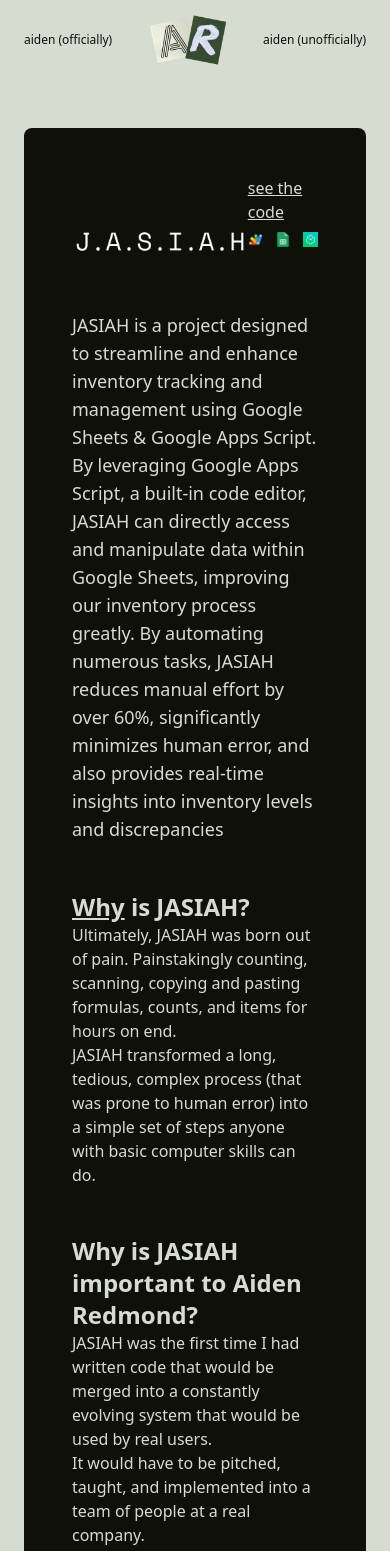
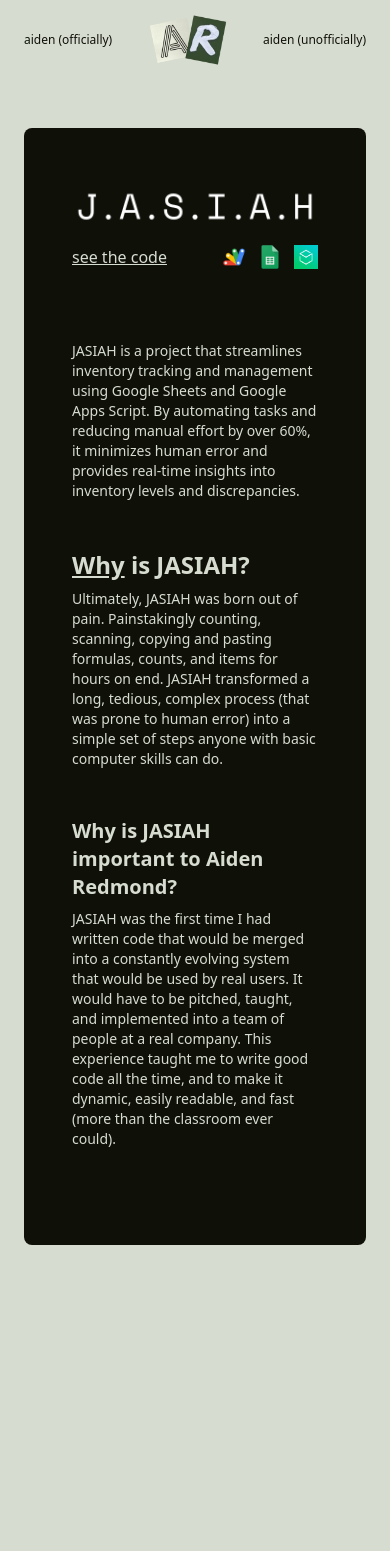
Before and after one commit to aredmondd/portfolio, a Vue app in the folder aidenredmond/: page /JASIAH in a window 390 px wide. Shown: the top 1551 px of the page. After the commit the page ends 1293 px from the top, so only its background shows below. Built offline with nearby package versions, Linux system fonts and the light colour scheme.

Commit message:
mobile view

```diff
--- a/aidenredmond/src/views/Officially/JASIAH.vue
+++ b/aidenredmond/src/views/Officially/JASIAH.vue
@@ -1,8 +1,23 @@
 <template>
         <div class="flex flex-col flex-1 my-12 p-12 bg-black rounded-lg text-white">
-        <div class="flex justify-between items-end mb-12">
+
+        <!-- mobile version -->
+        <div class="hidden sm:flex flex-col">
+            <img src="../../assets/images/jasiah.png" alt="" class="invert w-80 mb-2">
+            <div class="flex justify-between items-start pb-4">
+                <a href="https://github.com/aredmondd/jasiah" target="_blank" class="underline mb-2">see the code</a>
+                <div class="flex space-x-3">
+                    <a target="_blank" href="https://developers.google.com/apps-script"><img src="../../assets/images/gas.png" alt="" class="w-6"></a>
+                    <a target="_blank" href="https://workspace.google.com/products/sheets/"><img src="../../assets/images/gs.png" alt="" class="w-6"></a>
+                    <a target="_blank" href="https://apps.shopify.com/stocky"><img src="../../assets/images/stocky.webp" alt="" class="w-6"></a>
+                </div>
+            </div>
+        </div>
+
+        <!-- desktop version -->
+        <div class="sm:hidden flex justify-between items-end mb-12">
             <div>
-                <img src="../../assets/images/jasiah.png" alt="" width="300" class="invert">
+                <img src="../../assets/images/jasiah.png" alt="" class="invert w-80">
             </div>
             <div class="flex flex-col items-end pb-4">
                 <a href="https://github.com/aredmondd/jasiah" target="_blank" class="underline mb-2">see the code</a>
@@ -13,21 +28,16 @@
                 </div>
             </div>
         </div>
-        <p class="text-left text-lg mb-12 text-opacity-75">JASIAH is a project designed to streamline and enhance inventory tracking and
-            management using Google Sheets & Google Apps Script. <br> By leveraging Google Apps
-            Script, a built-in code editor, JASIAH can directly access and manipulate data within
-            Google Sheets, improving our inventory process greatly.
-            By automating numerous tasks, JASIAH reduces manual eﬀort by over 60%, significantly
-            minimizes human error, and also provides real-time insights into inventory levels and
-            discrepancies</p>
 
-        <h2 class="font-bold text-2xl"><span class="underline">Why</span> is JASIAH?</h2>
-        <p class="text-md mb-12">Ultimately, JASIAH was born out of pain. Painstakingly counting, scanning, copying and pasting formulas, counts, and items for hours on end. <br>
+        <p class="text-left text-lg mb-12 text-opacity-75 sm:text-sm sm:mt-12">JASIAH is a project that streamlines inventory tracking and management using Google Sheets and Google Apps Script. By automating tasks and reducing manual effort by over 60%, it minimizes human error and provides real-time insights into inventory levels and discrepancies.</p>
+
+        <h2 class="font-bold text-2xl mb-2"><span class="underline">Why</span> is JASIAH?</h2>
+        <p class="text-md mb-12 sm:text-sm">Ultimately, JASIAH was born out of pain. Painstakingly counting, scanning, copying and pasting formulas, counts, and items for hours on end.
             JASIAH transformed a long, tedious, complex process (that was prone to human error) into a simple set of steps anyone with basic computer skills can do.</p>
 
-        <h2 class="font-bold text-2xl">Why is JASIAH important to Aiden Redmond?</h2>
-        <p class="text-md mb-12">JASIAH was the first time I had written code that would be merged into a constantly evolving system that would be used by real users.<br>
-            It would have to be pitched, taught, and implemented into a team of people at a real company. <br>
-            This experience taught me to write good code all the time, and to make it dynamic, easily readable, and fast (more than the classroom ever could).</p>
+        <h2 class="font-bold text-2xl mb-2 sm:text-xl">Why is JASIAH important to Aiden Redmond?</h2>
+        <p class="text-md mb-12 sm:text-sm">JASIAH was the first time I had written code that would be merged into a constantly evolving system that would be used by real users.
+            It would have to be pitched, taught, and implemented into a team of people at a real company.
+            This experience taught me to write good code all the time, and to make it dynamic, easily readable, and fast (more than the classroom ever could). </p>
     </div>
 </template>
--- a/aidenredmond/src/views/Officially/Reservoir.vue
+++ b/aidenredmond/src/views/Officially/Reservoir.vue
@@ -1,8 +1,23 @@
 <template>
     <div class="flex flex-col flex-1 my-12 p-12 bg-[#0a1826] rounded-lg text-[#e9f4f6]">
-        <div class="flex justify-between items-end mb-12">
+
+        <!-- mobile version -->
+        <div class="hidden sm:flex flex-col">
+            <img src="../../assets/images/dark-reservoir-logo.png" alt="" class="w-80 mb-2">
+            <div class="flex justify-between items-start pb-4">
+                <a href="https://github.com/aredmondd/reservoirv2.1" target="_blank" class="underline mb-2">see the code</a>
+                <div class="flex space-x-3">
+                    <a target="_blank" href="https://laravel.com/"><img src="../../assets/images/laravel.png" alt="" class="w-6"></a>
+                    <a target="_blank" href="https://www.php.net/"><img src="../../assets/images/php.png" alt="" class="w-6"></a>
+                    <a target="_blank" href="https://tailwindcss.com/"><img src="../../assets/images/tailwind.png" alt="" class="w-6"></a>
+                </div>
+            </div>
+        </div>
+
+        <!-- desktop version -->
+        <div class="sm:hidden flex justify-between items-end mb-12">
             <div>
-                <img src="../../assets/images/dark-reservoir-logo.png" alt="" width="300">
+                <img src="../../assets/images/dark-reservoir-logo.png" alt="" class="w-80">
             </div>
             <div class="flex flex-col items-end">
                 <a href="https://github.com/aredmondd/reservoirv2.1" target="_blank" class="underline mb-2">see the code</a>
@@ -13,15 +28,15 @@
                 </div>
             </div>
         </div>
-        <p class="text-left text-lg mb-12 opacity-75">Reservoir is a web app that helps you organize and track your media, connect with friends, share recommendations, and receive personalized AI suggestions. <br> It was built across several hundred hours for Senior Project (CSC4999) at Florida Southern College with Brandon Wilson and Axel Beaver.</p>
+        <p class="text-left text-lg mb-12 opacity-75 sm:text-sm sm:mt-12">Reservoir is a web app that helps you organize and track your media, connect with friends, share recommendations, and receive personalized AI suggestions. <br> It was built across several hundred hours for Senior Project (CSC4999) at Florida Southern College with Brandon Wilson and Axel Beaver.</p>
 
-        <h2 class="font-bold text-2xl text-[#3b92e5]"><span class="underline">Why</span> is Reservoir?</h2>
-        <p class="text-md mb-12 opacity-75">Reservoir exists to fill a gap in the media tracking landscape. While apps like MyAnimeList, IMDb, and Letterboxd serve their purposes, we saw an opportunity to create a more comprehensive, personalized, and user-friendly experience.</p>
+        <h2 class="font-bold text-2xl text-[#3b92e5] mb-2"><span class="underline">Why</span> is Reservoir?</h2>
+        <p class="text-md mb-12 opacity-75 sm:text-sm">Reservoir exists to fill a gap in the media tracking landscape. While apps like MyAnimeList, IMDb, and Letterboxd serve their purposes, we saw an opportunity to create a more comprehensive, personalized, and user-friendly experience.</p>
 
-        <h2 class="font-bold text-2xl text-[#3b92e5]">Why is Reservoir important to Aiden Redmond?</h2>
-        <p class="text-md mb-24 opacity-75">Reservoir is the most complex, rewarding, and long-term project I've ever worked on. It involved weekly sprints, presenting progress to project managers, and dedicating 15-20 hours per week. As the team leader, I not only guided the project but also managed the responsibilities of others, which significantly enhanced my leadership and project management skills.</p>
+        <h2 class="font-bold text-2xl text-[#3b92e5] mb-2">Why is Reservoir important to Aiden Redmond?</h2>
+        <p class="text-md mb-24 opacity-75 sm:text-sm">Reservoir is the most complex, rewarding, and long-term project I've ever worked on. It involved weekly sprints, presenting progress to project managers, and dedicating 15-20 hours per week. As the team leader, I not only guided the project but also managed the responsibilities of others, which significantly enhanced my leadership and project management skills.</p>
 
-        <div class="grid grid-cols-2 gap-12">
+        <div class="grid grid-cols-2 gap-12 sm:grid-cols-1 sm:gap-4">
             <img class="border-2 border-white rounded-lg border-opacity-50" src="../../assets/images/reservoir/reservoir-home.png" alt="">
             <img class="border-2 border-white rounded-lg border-opacity-50" src="../../assets/images/reservoir/reservoir-friends.png" alt="">
             <img class="border-2 border-white rounded-lg border-opacity-50" src="../../assets/images/reservoir/reservoir-my-reservoir.png" alt="">
```
Also changed, not shown: aidenredmond/src/views/Officially/nihonGO.vue (+23 -8 lines).
